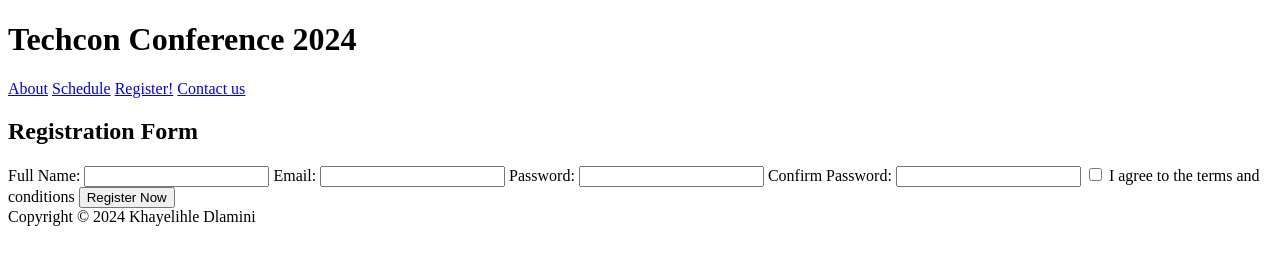
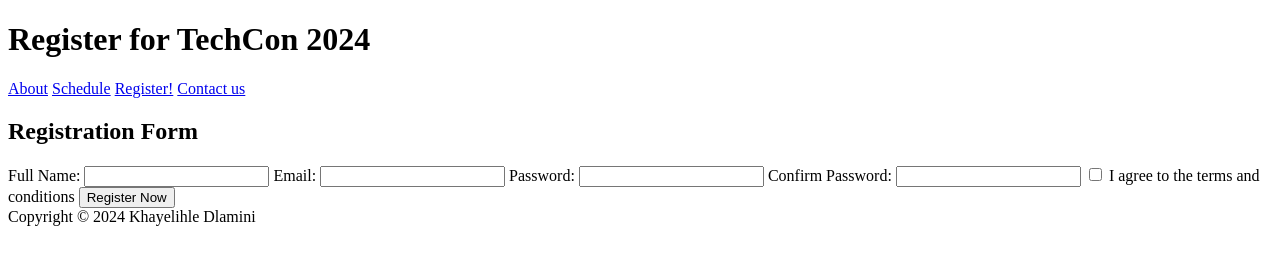
Before and after one commit to Khaya-Dlamini/TechCon_HTML, a plain HTML site: page techcon_website/register.html in a window 1280 px wide. Drawn offline with Linux system fonts and the light colour scheme.

Commit message:
updated pages

```diff
--- a/techcon_website/register.html
+++ b/techcon_website/register.html
@@ -7,7 +7,7 @@
  </head>
  <body>
     <header>
-        <h1>Techcon Conference 2024</h1>
+        <h1><h1>Register for TechCon 2024</h1></h1>
     </header>
     <nav>
         <a href="about.html">About</a>
```
Also changed, not shown: techcon_website/contact.html (+1 -1 lines).
